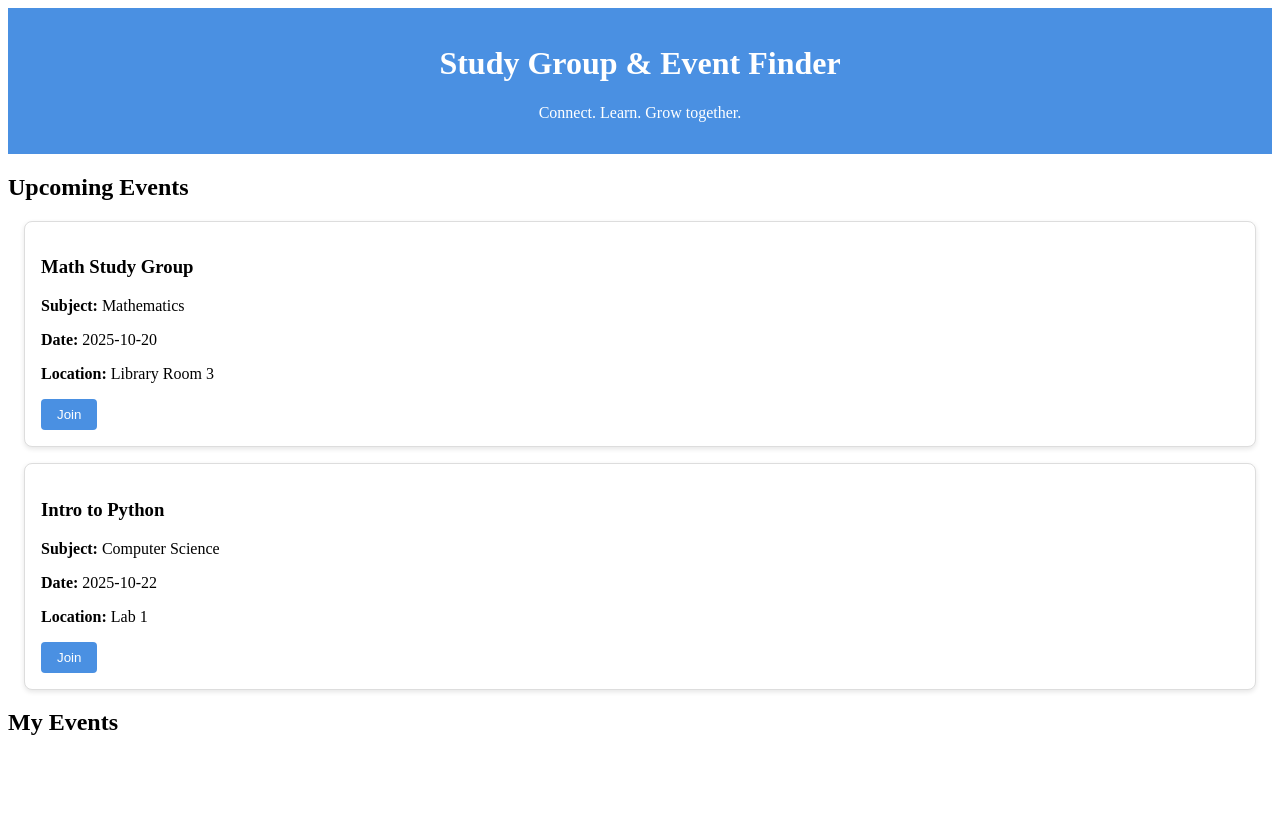
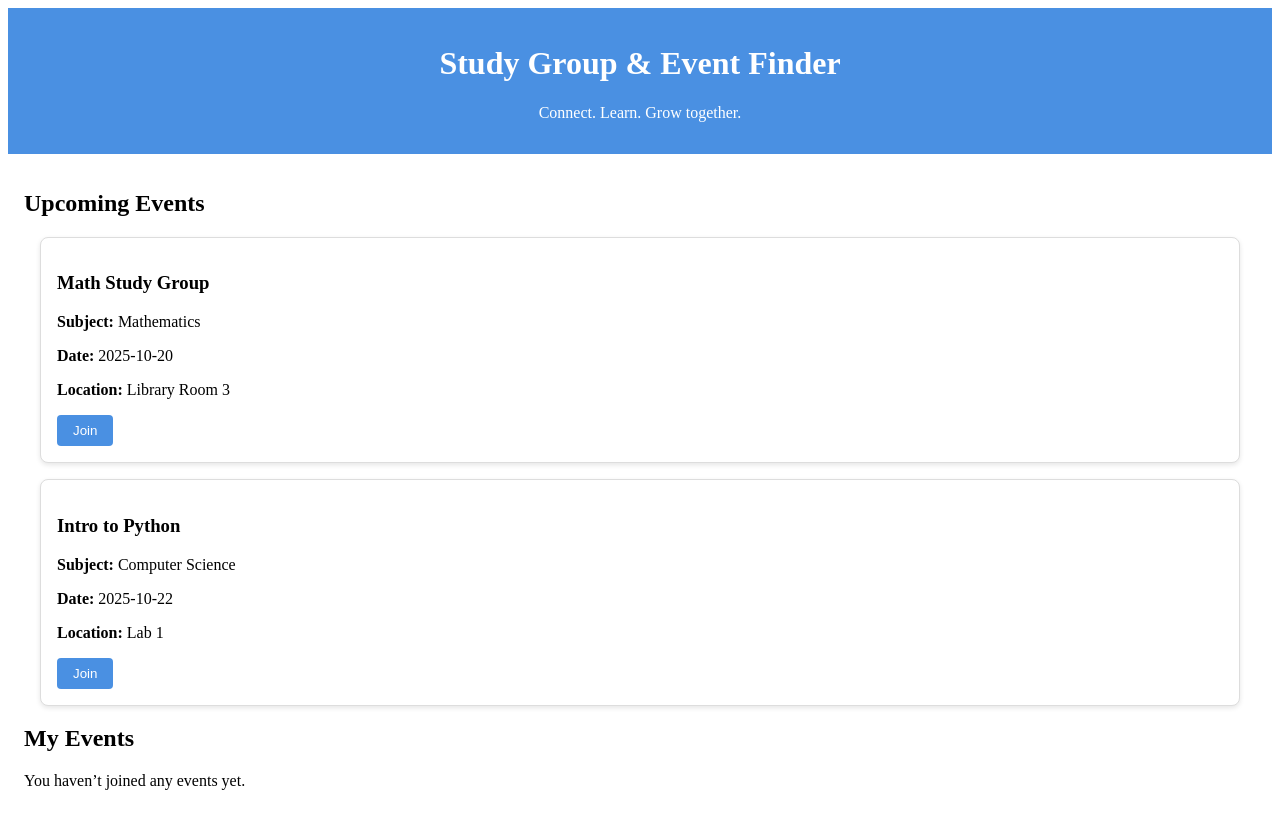
Before and after one commit to beata-teck/study-group-finder, a React (Vite) app in the folder study-group-finder/: page / in a window 1280 px wide. Before the commit the page ends 800 px from the top, so only its background shows below. Built offline with nearby package versions, Linux system fonts and the light colour scheme.

Commit message:
remove the events if changed mind

```diff
--- a/study-group-finder/src/App.jsx
+++ b/study-group-finder/src/App.jsx
@@ -1,40 +1,54 @@
 // src/App.jsx
-import React, { useState } from "react";
+import React, { useState, useEffect } from "react";
 import Header from "./component/Header";
 import EventList from "./component/EventList";
+import MyEvents from "./component/MyEvent";
 import eventsData from "./data/events.json";
 
 function App() {
-  const [joinedEvents, setJoinedEvents] = useState(() => {
-    const saved = localStorage.getItem("joinedEvents");
-    return saved ? JSON.parse(saved) : [];
-  });
+  const [joinedEvents, setJoinedEvents] = useState([]);
 
+  // ✅ Load joined events from local storage when app starts
+  useEffect(() => {
+    const savedEvents = localStorage.getItem("joinedEvents");
+    if (savedEvents) {
+      setJoinedEvents(JSON.parse(savedEvents));
+    }
+  }, []);
+
+  // ✅ Save joined events whenever they change
+  useEffect(() => {
+    localStorage.setItem("joinedEvents", JSON.stringify(joinedEvents));
+  }, [joinedEvents]);
+
+  // ✅ Add event to My Events
   const handleJoin = (event) => {
-    setJoinedEvents((prev) => {
-      if (prev.find((e) => e.id === event.id)) return prev;
-      const next = [...prev, event];
-      localStorage.setItem("joinedEvents", JSON.stringify(next));
-      return next;
-    });
+    if (!joinedEvents.find((e) => e.id === event.id)) {
+      setJoinedEvents([...joinedEvents, event]);
+    }
   };
 
-  const handleLeave = (event) => {
-    setJoinedEvents((prev) => {
-      const next = prev.filter((e) => e.id !== event.id);
-      localStorage.setItem("joinedEvents", JSON.stringify(next));
-      return next;
-    });
+  // ✅ Remove event from My Events
+  const handleRemove = (id) => {
+    const updated = joinedEvents.filter((e) => e.id !== id);
+    setJoinedEvents(updated);
   };
 
   return (
     <div>
       <Header />
-      <h2>Upcoming Events</h2>
-      <EventList events={eventsData} onJoin={handleJoin} />
 
-      <h2>My Events</h2>
-      <EventList events={joinedEvents} onJoin={handleLeave} />
+      <main style={{ padding: "1rem" }}>
+        <section>
+          <h2>Upcoming Events</h2>
+          <EventList events={eventsData} onJoin={handleJoin} />
+        </section>
+
+        <section>
+          <h2>My Events</h2>
+          <MyEvents joinedEvents={joinedEvents} onRemove={handleRemove} />
+        </section>
+      </main>
     </div>
   );
 }
--- a/study-group-finder/src/component/EventCard.jsx
+++ b/study-group-finder/src/component/EventCard.jsx
@@ -1,13 +1,26 @@
+// src/components/EventCard.jsx
+import React from "react";
 
-
-function EventCard({ event, onJoin }) {
+function EventCard({ event, onJoin, onRemove, isJoined }) {
   return (
     <div className="event-card">
       <h3>{event.title}</h3>
       <p><strong>Subject:</strong> {event.subject}</p>
       <p><strong>Date:</strong> {event.date}</p>
       <p><strong>Location:</strong> {event.location}</p>
-      <button onClick={() => onJoin(event)}>Join</button>
+
+      {!isJoined && onJoin && (
+        <button onClick={() => onJoin(event)}>Join</button>
+      )}
+
+      {isJoined && onRemove && (
+        <button
+          onClick={() => onRemove(event.id)}
+          style={{ backgroundColor: "red" }}
+        >
+          Remove
+        </button>
+      )}
     </div>
   );
 }
--- a/study-group-finder/src/component/MyEvent.jsx
+++ b/study-group-finder/src/component/MyEvent.jsx
@@ -0,0 +1,24 @@
+// src/components/MyEvents.jsx
+import React from "react";
+import EventCard from "./EventCard";
+
+function MyEvents({ joinedEvents, onRemove }) {
+  if (joinedEvents.length === 0) {
+    return <p>You haven’t joined any events yet.</p>;
+  }
+
+  return (
+    <div className="my-events">
+      {joinedEvents.map((event) => (
+        <EventCard
+          key={event.id}
+          event={event}
+          onRemove={onRemove}
+          isJoined={true}
+        />
+      ))}
+    </div>
+  );
+}
+
+export default MyEvents;
```
